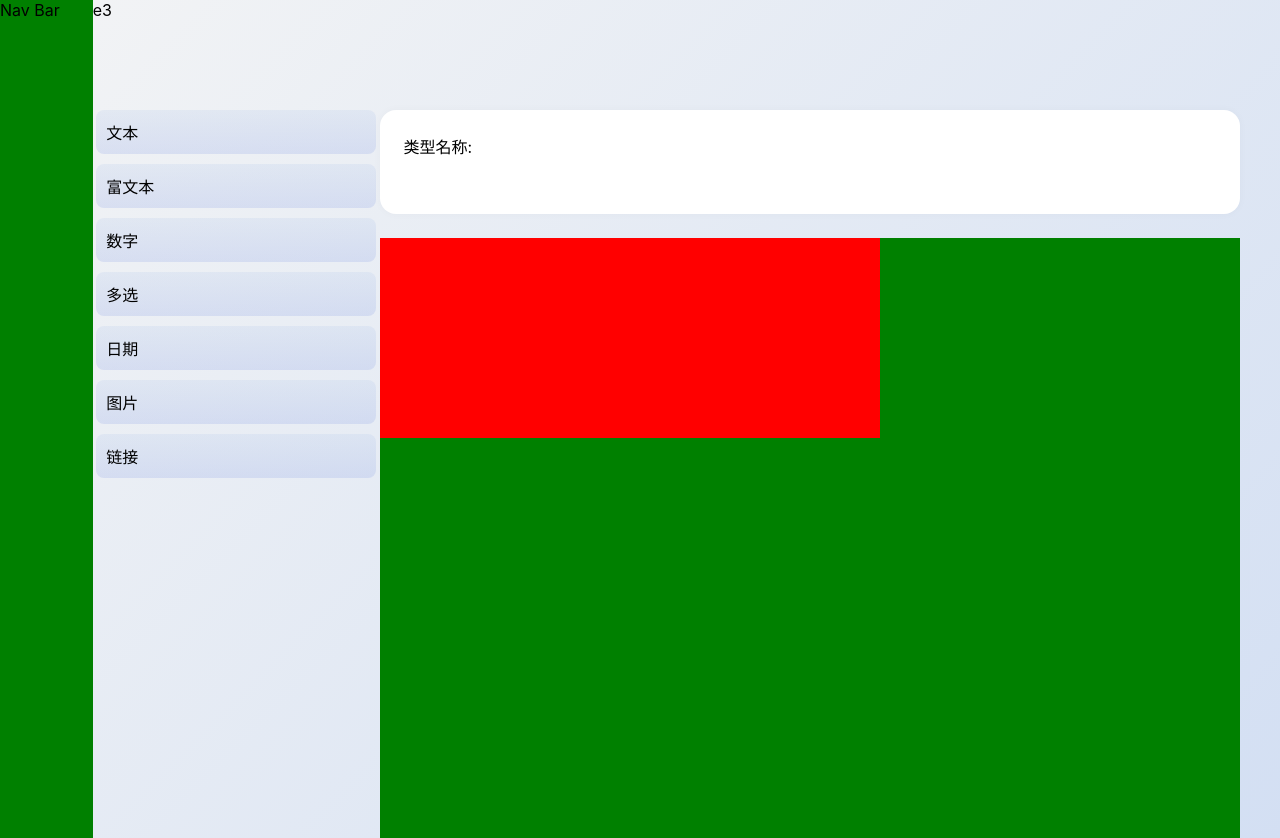
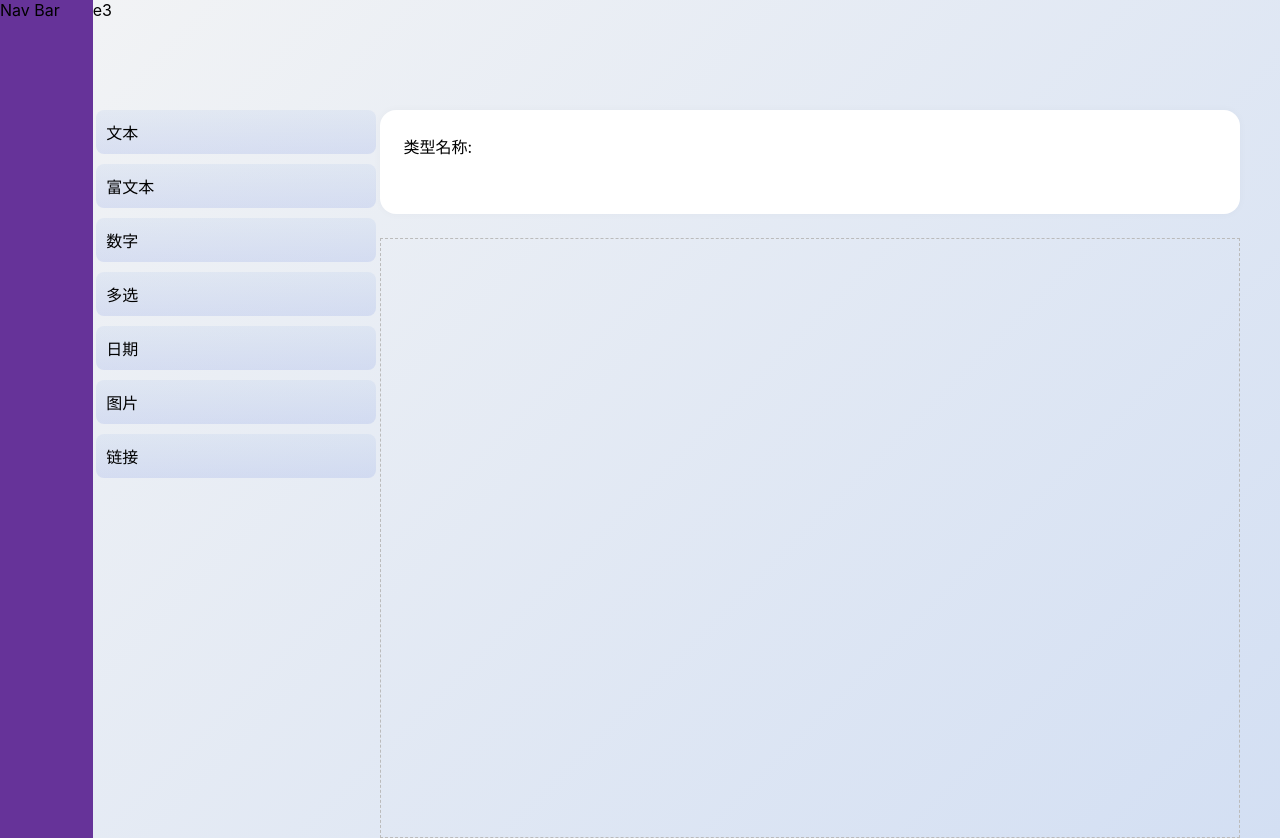
Before and after one commit to xiangxiong/X-Market, a Next.js app in the folder packages/fronted/: page / in a window 1280 px wide. Built offline with nearby package versions, Linux system fonts and the light colour scheme.

Commit message:
feat: add edit bar

```diff
--- a/packages/fronted/package.json
+++ b/packages/fronted/package.json
@@ -11,6 +11,7 @@
     "@emotion/react": "^11.7.1",
     "@emotion/styled": "^11.6.0",
     "@mui/material": "^5.2.5",
+    "classnames": "^2.3.1",
     "next": "12.0.7",
     "react": "17.0.2",
     "react-dnd": "^14.0.4",
--- a/packages/fronted/pages/panels/ViewPanel.tsx
+++ b/packages/fronted/pages/panels/ViewPanel.tsx
@@ -1,35 +1,30 @@
-import { useContext } from "react";
-import { useDrop } from "react-dnd";
-import { ItemTypes } from "./ItemTypes";
-import { WorkspaceContext } from "./Workspace";
-import { IWorkspaceContext } from "./../shared/types";
-import { useEffect } from "react";
+import styles from './Workspace.module.css';
+import { IComponentElementsProps } from "../shared/types";
+import React from 'react';
+import { useState } from 'react';
+import { useCallback } from 'react';
+import classNames from 'classnames';
 
-interface IBoxTargetProps {
-  children: React.ReactNode;
+interface IViewPanelProps{
+    item:IComponentElementsProps
 }
 
-export const ViewPanel: React.FC<IBoxTargetProps> = (props) => {
-  const { markAsDone } = useContext<IWorkspaceContext>(WorkspaceContext);
-  const [{ isOver }, drop] = useDrop(
-    () => ({
-      accept: ItemTypes.BOX,
-      drop: (item: { id: number }, monitor) => {
-        markAsDone(item.id);
-      },
-      collect: (monitor) => ({
-        isOver: monitor.isOver(),
-      }),
-    }),
-    [markAsDone]
-  );
+export const ViewPanel:React.FC<IViewPanelProps> = ({item}) => {
 
-  return (
-    <div
-      ref={drop}
-      style={{ height: "200px", width: "500px", background: "red" }}
-    >
-      {props.children}
+    const [active,setActive] = useState<boolean>();
+
+    const onViewPanelHandleClick = useCallback(()=>{
+        setActive(true);
+    },[]);
+
+    const viewPanelCls = classNames(styles.view_panel,{
+        [styles.view_panel_active] : active
+    })
+
+    return <div className={viewPanelCls} onClick={onViewPanelHandleClick}>
+        {item.text}
+        {
+            active && <div className={styles.view_panel_edit_bar}></div>
+        }
     </div>
-  );
-};
+}
--- /dev/null
+++ b/packages/fronted/pages/panels/ViewportPanel.tsx
@@ -0,0 +1,34 @@
+import { useContext } from "react";
+import { useDrop } from "react-dnd";
+import { ItemTypes } from "./ItemTypes";
+import { WorkspaceContext } from "./Workspace";
+import { IWorkspaceContext } from "../shared/types";
+
+interface IBoxTargetProps {
+  children: React.ReactNode;
+}
+
+export const ViewportPanel: React.FC<IBoxTargetProps> = (props) => {
+  const { markAsDone } = useContext<IWorkspaceContext>(WorkspaceContext);
+  const [{ isOver }, drop] = useDrop(
+    () => ({
+      accept: ItemTypes.BOX,
+      drop: (item: { id: number }, monitor) => {
+        markAsDone(item.id);
+      },
+      collect: (monitor) => ({
+        isOver: monitor.isOver(),
+      }),
+    }),
+    [markAsDone]
+  );
+
+  return (
+    <div
+      ref={drop}
+      style={{ height: "100%", width: "100%" }}
+    >
+      {props.children}
+    </div>
+  );
+};
--- a/packages/fronted/pages/panels/Workspace.module.css
+++ b/packages/fronted/pages/panels/Workspace.module.css
@@ -76,12 +76,36 @@
 .content_create_content{
     width: 100%;
     height: 600px;
-    background-color: green;
+    border: 1px dashed #bbb;
 }
 
 .navigation {
     width     : 100px;
-    background: green;
+    background: rebeccapurple;
 }
 
 .drag_source_element {}
+
+.view_panel{
+    width: calc(100%-10) ;
+    height: 100px;
+    background: #fff;
+    padding: 0;
+    position: relative;
+    margin: 10px;
+    cursor: move;
+    line-height: 30px;
+}
+.view_panel_active{
+    border: 1px rgb(219, 60, 0) solid;
+}
+
+.view_panel_edit_bar{
+    position: absolute;
+    right: 0px;
+    bottom: 0px;
+    width: 100px;
+    height: 26px;
+    background: rgb(219, 60, 0);
+    border-top-left-radius: 8px;
+}
--- a/packages/fronted/pages/panels/Workspace.tsx
+++ b/packages/fronted/pages/panels/Workspace.tsx
@@ -1,17 +1,17 @@
 import React from "react";
 import styles from "./Workspace.module.css";
 import { StudioPanel } from "./StudioPanel";
-import { ViewPanel } from "./ViewPanel";
+import { ViewportPanel } from "./ViewportPanel";
 import { createContext } from "react";
 import { IComponentElementsProps, IWorkspaceContext } from "../shared/types";
 import { useState } from "react";
-
+import {ViewPanel} from './ViewPanel';
 
 export const WorkspaceContext = createContext<Partial<IWorkspaceContext>>({});
 
 export function Workspace() {
-
-  const [componentList,setComponentList] = useState<IComponentElementsProps[]>([
+  const [componentList, setComponentList] = useState<IComponentElementsProps[]>(
+    [
       {
         key: (Math.random() * 100).toFixed(0),
         id: 1,
@@ -68,16 +68,28 @@ export function Workspace() {
         icon: "Multiple choice",
         text: "链接",
       },
-  ]);
+    ]
+  );
+  const [dragList, setDragList] = useState<IComponentElementsProps[]>();
 
   const markAsDone = (id: number) => {
-    const components = componentList.filter((item,i)=>item.id === id);
-    components[0].status = 'done';
-    setComponentList(componentList.filter((item,i)=> item.id !== id).concat(components[0]))
+    const components = componentList.filter((item, i) => item.id === id);
+    components[0].status = "done";
+    setDragList((state)=>{
+      if(state){
+        return components.concat(state);
+      }
+      return components;
+    });
+    const list = componentList
+      .filter((item, i) => item.id !== id)
+      .concat(components[0])
+      .sort((a, b) => a.id - b.id);
+    setComponentList(list.sort());
   };
 
   return (
-    <WorkspaceContext.Provider value={{markAsDone}}>
+    <WorkspaceContext.Provider value={{ markAsDone }}>
       <div className={styles.workspace}>
         <div className={styles.navigation}>Nav Bar</div>
         <div className={styles.wrapper}>
@@ -96,15 +108,12 @@ export function Workspace() {
                 </div>
               </div>
               <div className={styles.content_create_content}>
-                <ViewPanel>
-                    {
-                      componentList
-                        .filter((item,i)=>item.status === 'done')
-                        .map((item,i)=>(
-                          <StudioPanel item={item} key={item.key} />
-                        ))
-                    }
-                </ViewPanel>
+                <ViewportPanel>
+                  {dragList &&
+                    dragList.map((item, i) => (
+                      <ViewPanel item={item} key={i}/>
+                    ))}
+                </ViewportPanel>
               </div>
             </div>
           </div>
```
Also changed, not shown: 1 other file (tests, documents, lock files or other folders). Lines whose indentation alone changed are shown as unchanged.
